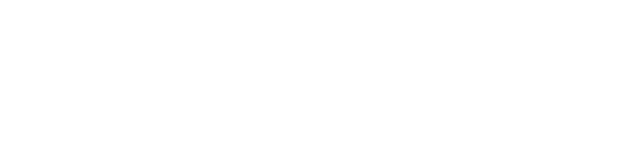
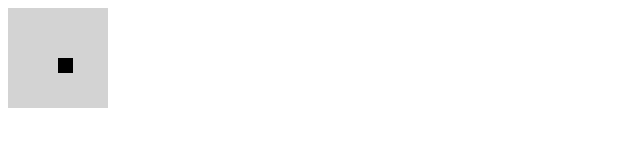
Before and after one commit to CaseyJones583/CaseyJones583.github.io, a plain HTML site: page asd-projects/dice-app/index.html in a window 1280 px wide. Shown: the whole page, without its empty margins (0-640 px from the left). Drawn offline with nearby package versions, Linux system fonts and the light colour scheme.

Commit message:
working on dice app

```diff
--- a/asd-projects/dice-app/dice.js
+++ b/asd-projects/dice-app/dice.js
@@ -1,4 +1,18 @@
 $(document).ready(function () {
   // Your code goes here
-
+$("<div>")
+  .css("height", 15)
+  .css("width", 15)
+  .css("background-color", "black")
+  .css("position", "absolute")
+  .css("top", 50)
+  .css("left", 50)
+  .appendTo("#die");
+  function rollDie(dieID){
+    console.log("clicked");
+  }
+  function handleClick(){
+    rollDie("#die");
+  }
+  $("#die").on("click", handleClick);
 });
--- a/asd-projects/dice-app/index.html
+++ b/asd-projects/dice-app/index.html
@@ -1,9 +1,11 @@
 <!DOCTYPE html>
 <html>
   <head>
-
+    <link rel="stylesheet" href="style.css" />
+    <script src="https://code.jquery.com/jquery-3.5.1.js"></script>
   </head>
   <body>
-
+    <div id="die"></div>
+    <script src="dice.js"></script>
   </body>
 </html>
--- /dev/null
+++ b/asd-projects/dice-app/style.css
@@ -0,0 +1,6 @@
+#die {
+  height: 100px;
+  width: 100px;
+  background-color: lightgray;
+  position: relative;
+}
```
